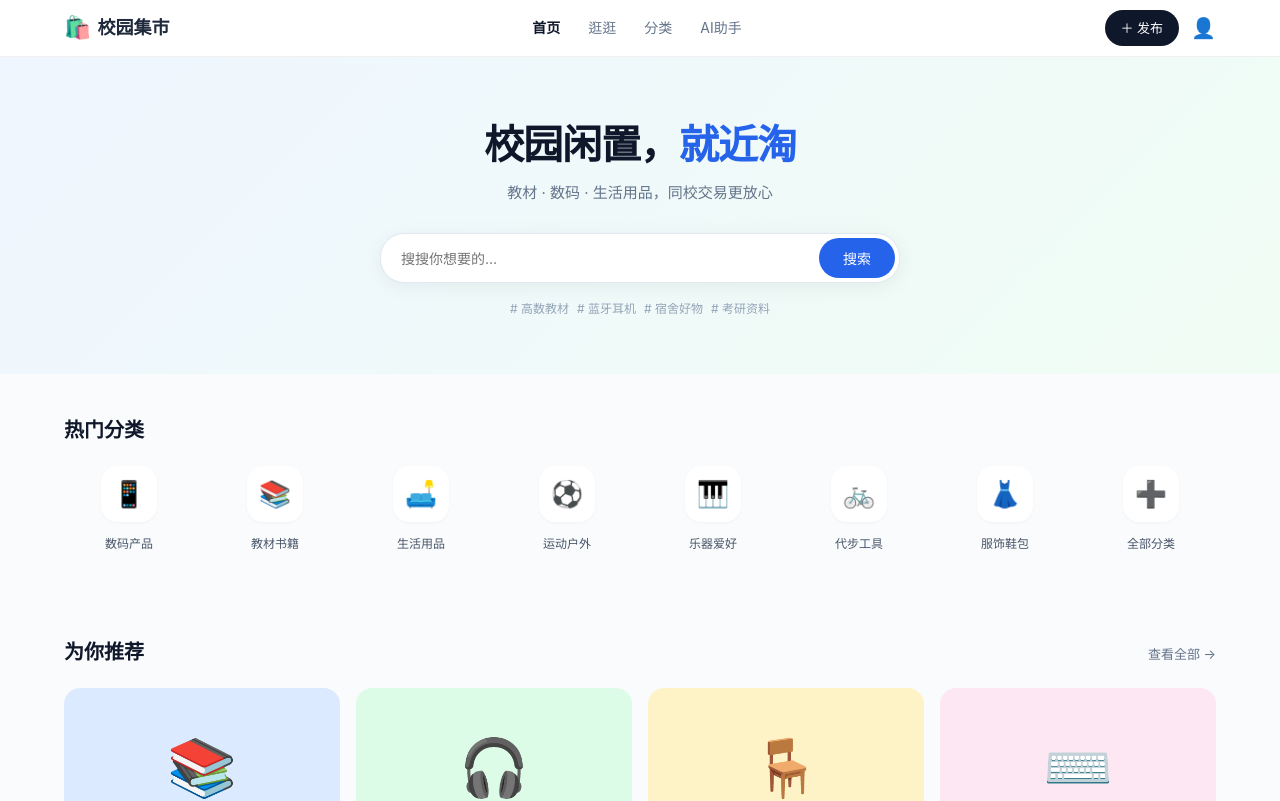
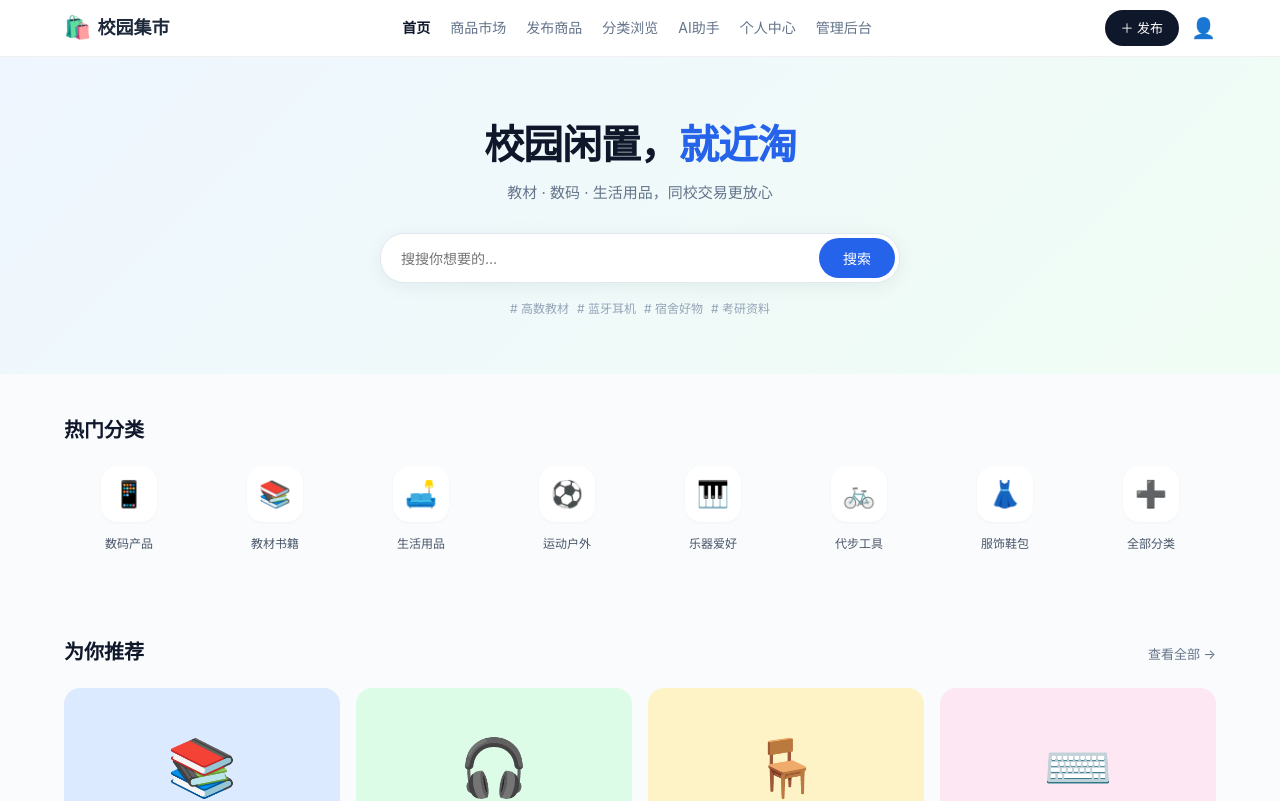
Before and after one commit to idort24/campus-market, a Vue app: page / in a window 1280 px wide. Shown: the top 801 px of the page. Built offline with nearby package versions, Linux system fonts and the light colour scheme.

Commit message:
fix: 导航栏恢复全部入口 - 首页/商品市场/发布/分类/AI/个人中心/管理后台

```diff
--- a/src/views/Home.vue
+++ b/src/views/Home.vue
@@ -17,9 +17,12 @@ function doSearch() { router.push('/product') }
         </div>
         <nav class="nav-links">
           <router-link to="/" exact-active-class="active">首页</router-link>
-          <router-link to="/product" active-class="active">逛逛</router-link>
-          <router-link to="/categories" active-class="active">分类</router-link>
+          <router-link to="/product" active-class="active">商品市场</router-link>
+          <router-link to="/publish" active-class="active">发布商品</router-link>
+          <router-link to="/categories" active-class="active">分类浏览</router-link>
           <router-link to="/ai" active-class="active">AI助手</router-link>
+          <router-link to="/profile" active-class="active">个人中心</router-link>
+          <router-link to="/admin" active-class="active">管理后台</router-link>
         </nav>
         <div class="nav-actions">
           <router-link to="/publish" class="publish-btn">＋ 发布</router-link>
@@ -135,7 +138,7 @@ function doSearch() { router.push('/product') }
 }
 .logo { display: flex; align-items: center; gap: 6px; cursor: pointer; font-size: 18px; font-weight: 800; }
 .logo-icon { font-size: 22px; }
-.nav-links { display: flex; gap: 28px; }
+.nav-links { display: flex; gap: 20px; }
 .nav-links a { color: #64748b; font-size: 14px; transition: color .2s; }
 .nav-links a:hover, .nav-links a.active { color: #0f172a; font-weight: 600; }
 .nav-actions { display: flex; align-items: center; gap: 12px; }
--- a/src/views/ProductMarket.vue
+++ b/src/views/ProductMarket.vue
@@ -58,10 +58,12 @@ async function toggleFavorite(product) {
         </div>
         <nav class="nav-links">
           <router-link to="/" exact-active-class="active">首页</router-link>
-          <router-link to="/product" active-class="active">逛逛</router-link>
-          <router-link to="/categories" active-class="active">分类</router-link>
+          <router-link to="/product" active-class="active">商品市场</router-link>
+          <router-link to="/publish" active-class="active">发布商品</router-link>
+          <router-link to="/categories" active-class="active">分类浏览</router-link>
           <router-link to="/ai" active-class="active">AI助手</router-link>
-          <router-link to="/profile" active-class="active">我的</router-link>
+          <router-link to="/profile" active-class="active">个人中心</router-link>
+          <router-link to="/admin" active-class="active">管理后台</router-link>
         </nav>
         <div class="nav-actions">
           <router-link to="/publish" class="publish-btn">＋ 发布</router-link>
@@ -116,7 +118,7 @@ async function toggleFavorite(product) {
 .nav-inner { max-width: 1200px; margin: 0 auto; padding: 0 24px; height: 56px; display: flex; align-items: center; justify-content: space-between; }
 .logo { display: flex; align-items: center; gap: 6px; cursor: pointer; font-size: 18px; font-weight: 800; }
 .logo-icon { font-size: 22px; }
-.nav-links { display: flex; gap: 28px; }
+.nav-links { display: flex; gap: 20px; }
 .nav-links a { color: #64748b; font-size: 14px; }
 .nav-links a:hover, .nav-links a.active { color: #0f172a; font-weight: 600; }
 .nav-actions { display: flex; align-items: center; gap: 12px; }
```
